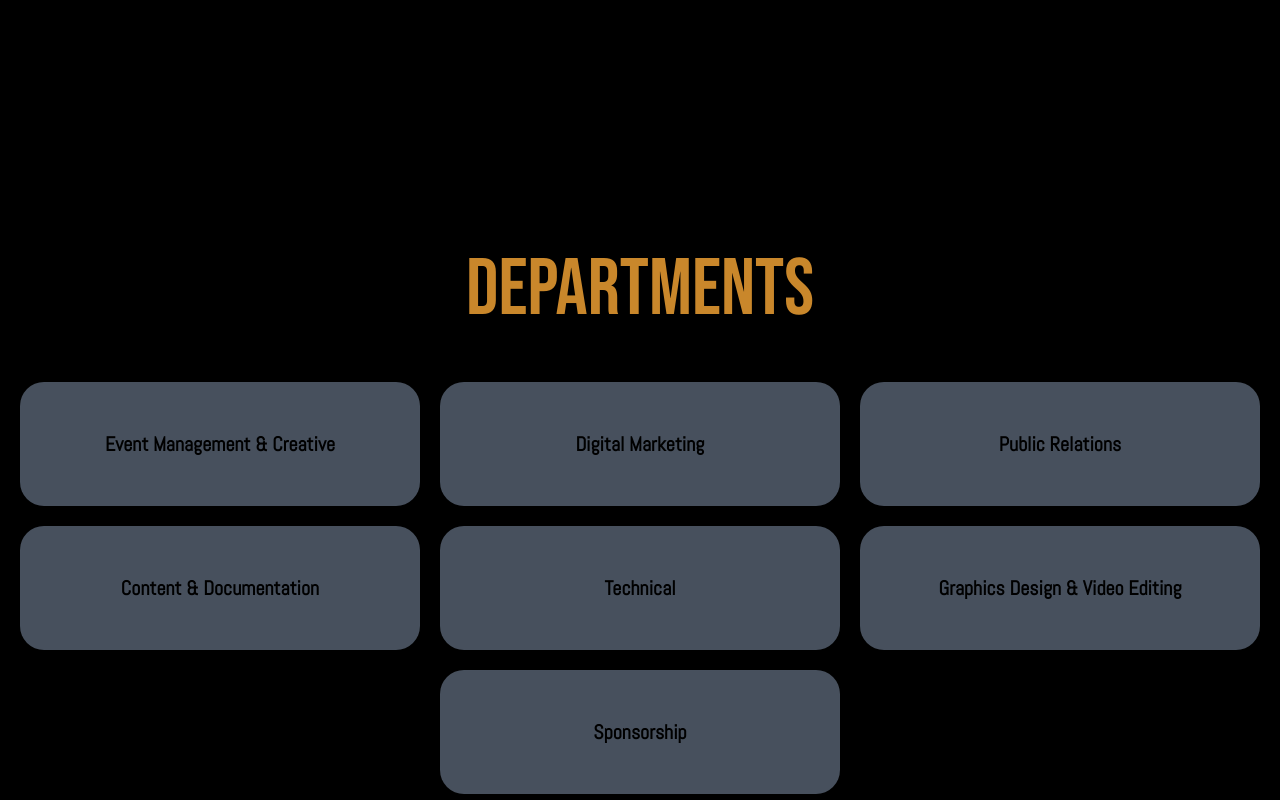
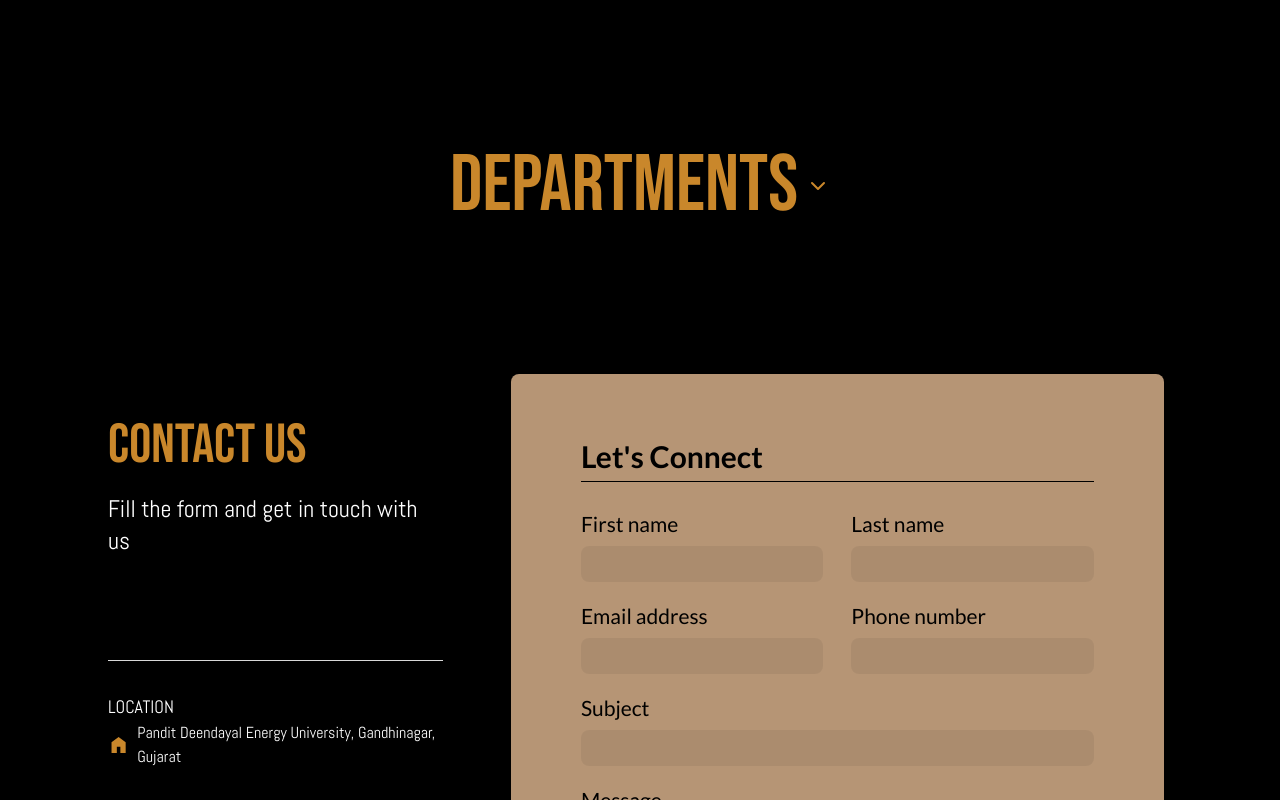
Before and after one commit to Rahil-24bcp143/Anirveda-Website, a React (Vite) app: page /committee in a window 1280 px wide. Shown: the part 3140-3940 px from the top of the page. Built offline with nearby package versions, Linux system fonts and the light colour scheme; some icons are missing.

Commit message:
Added the drawer in the UI for the Departments

```diff
--- a/src/components/Committee/Departments.jsx
+++ b/src/components/Committee/Departments.jsx
@@ -1,58 +1,32 @@
-import { React } from "react"
-import { Link } from "react-router-dom"
+import { React, useState } from "react";
+import { Link } from "react-router-dom";
+import { FiChevronDown } from "react-icons/fi";
+import { motion } from "framer-motion";
 
 export default function Departments() {
+  const [open, setOpen] = useState(false);
+
   const departments = [
-    {
-      id: 2,
-      link: "/em-logs",
-      name: "Event Management & Creative",
-    },
-    {
-      id: 3,
-      link: "/dm",
-      name: "Digital Marketing",
-    },
-    {
-      id: 4,
-      link: "/pr",
-      name: "Public Relations",
-    },
-    {
-      id: 5,
-      link: "/cnd",
-      name: "Content & Documentation",
-    },
-    {
-      id: 6,
-      link: "/tech",
-      name: "Technical",
-    },
-    {
-      id: 8,
-      link: "/gd",
-      name: "Graphics Design & Video Editing",
-    },
-    {
-      id: 9,
-      link: "/sponsorship",
-      name: "Sponsorship",
-    },
-  ]
+    { id: 2, link: "/em-logs", name: "Event Management & Creative" },
+    { id: 3, link: "/dm", name: "Digital Marketing" },
+    { id: 4, link: "/pr", name: "Public Relations" },
+    { id: 5, link: "/cnd", name: "Content & Documentation" },
+    { id: 6, link: "/tech", name: "Technical" },
+    { id: 8, link: "/gd", name: "Graphics Design & Video Editing" },
+    { id: 9, link: "/sponsorship", name: "Sponsorship" },
+  ];
 
-  const total = departments.length
-  const columns = 3
+  const total = departments.length;
+  const columns = 3;
 
   const departmentsList = departments.map((department, index) => {
-    const isLast = index === total - 1
-    const isAloneInLastRow = total % columns === 1 && isLast
+    const isLast = index === total - 1;
+    const isAloneInLastRow = total % columns === 1 && isLast;
 
     return (
       <div
         key={department.id}
-        className={`${
-          isAloneInLastRow ? "md:col-start-2" : ""
-        }`}
+        className={`${isAloneInLastRow ? "md:col-start-2" : ""}`}
       >
         <Link to={department.link}>
           <div className="cursor-pointer rounded-3xl bg-gray-600 p-6 text-center hover:scale-110 hover:bg-primary hover:duration-700 lg:p-12">
@@ -60,17 +34,35 @@ export default function Departments() {
           </div>
         </Link>
       </div>
-    )
-  })
+    );
+  });
 
   return (
-    <div className="">
-      <h1 className="mt-28 text-center font-Bebas text-[4.5rem] text-8xl font-light uppercase text-primary lg:text-[5rem]">
-        Departments
-      </h1>
-      <div className="mt-3 grid w-full grid-cols-1 gap-2 p-3 font-Abel text-lg font-extrabold text-black opacity-95 duration-300 sm:grid-cols-2 sm:px-5 md:mt-10 md:grid-cols-3 lg:gap-5 lg:text-xl">
-        {departmentsList}
+    <div className="px-4 bg-black text-primary">
+      {/* Dropdown Toggle Button */}
+      <div className="sticky top-0 z-50 bg-black py-2">
+        <button
+          onClick={() => setOpen((prev) => !prev)}
+          className="flex justify-center items-center gap-2 w-full px-4 rounded-2xl  transition duration-300"
+        >
+          <h1 class="bg-black text-center font-Bebas text-[5rem] text-8xl font-light uppercase text-primary">Departments</h1>
+          <motion.span animate={open ? { rotate: 180 } : { rotate: 0 }}>
+            <FiChevronDown size={24} />
+          </motion.span>
+        </button>
       </div>
+
+      {/* Dropdown Content */}
+      <motion.div
+        initial={false}
+        animate={{ height: open ? "auto" : 0, opacity: open ? 1 : 0 }}
+        transition={{ duration: 0.3, ease: "easeInOut" }}
+        className="overflow-hidden"
+      >
+        <div className="mt-5 grid w-full grid-cols-1 gap-2 p-3 font-Abel text-lg font-extrabold text-black opacity-95 duration-300 sm:grid-cols-2 sm:px-5 md:grid-cols-3 lg:gap-5 lg:text-xl">
+          {departmentsList}
+        </div>
+      </motion.div>
     </div>
-  )
+  );
 }
```
